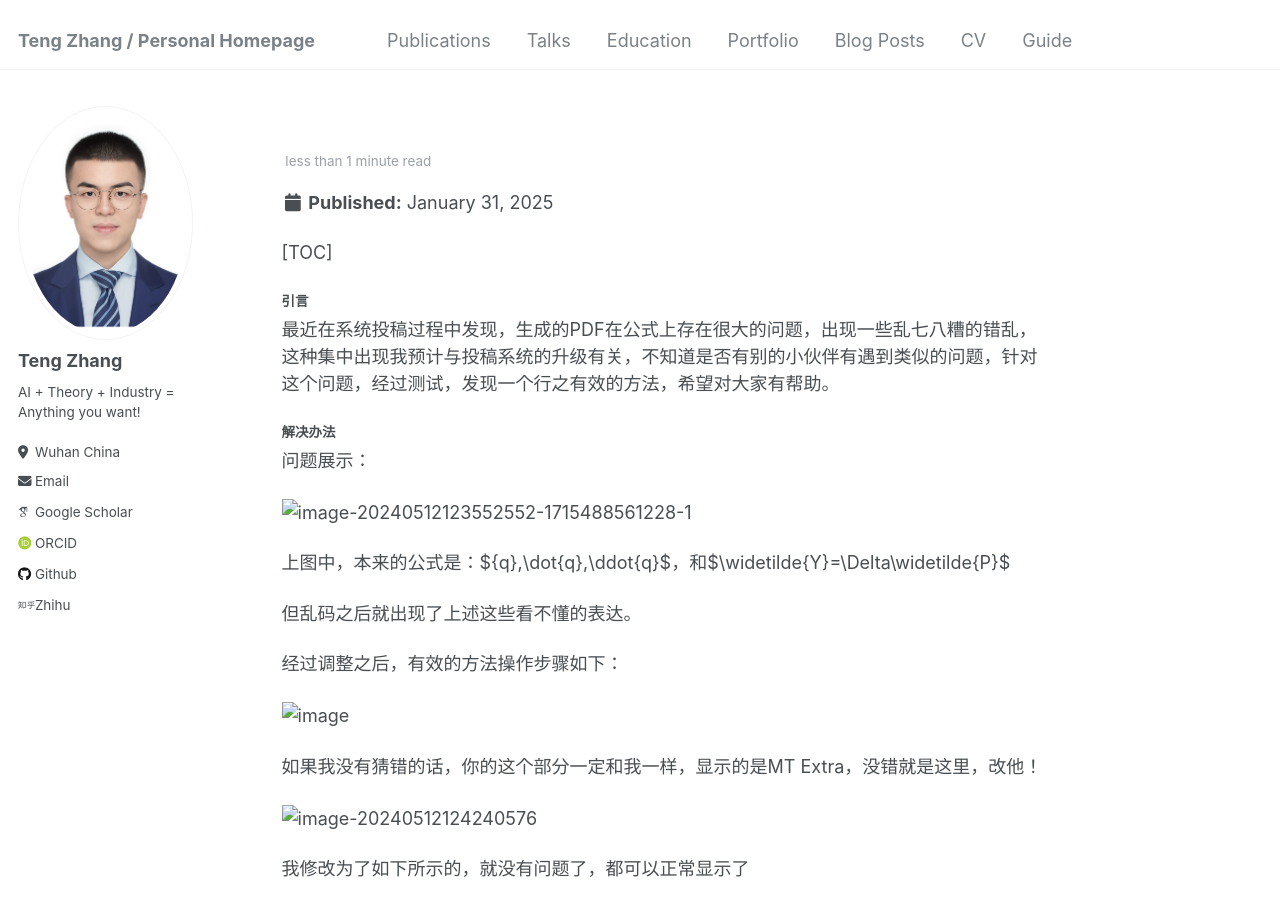
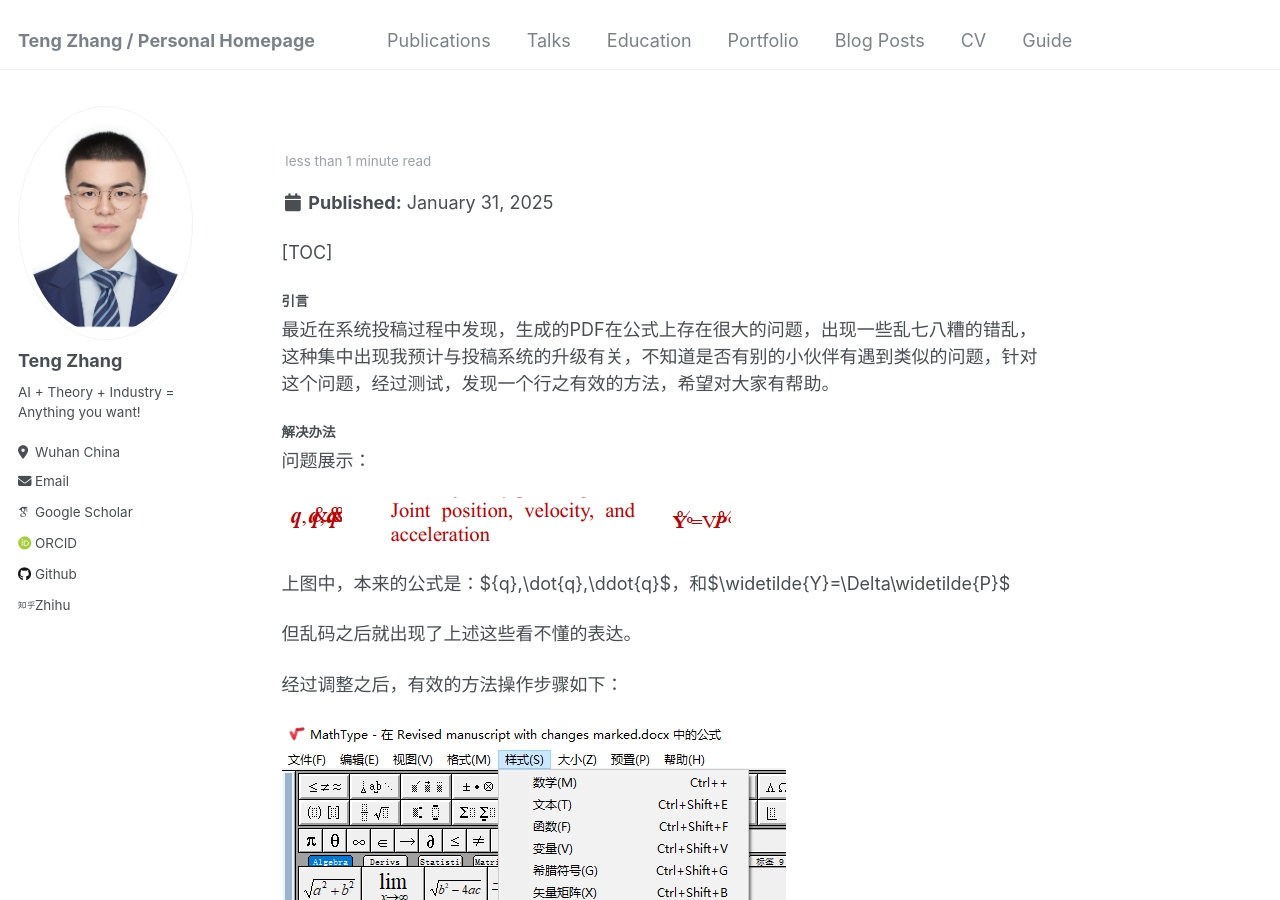
Before and after one commit to ZhangTeng-Hust/ZhangTeng-Hust.github.io, a Jekyll site: the page built from _posts/2024-07-20-blog2.md, in a window 1280 px wide and 900 px high. Built offline with Jekyll 4.4.1, drawn with Linux system fonts in a browser that asks for light colours; some web fonts are replaced.

Commit message:
Update 2024-07-20-blog2.md

```diff
--- a/_posts/2024-07-20-blog2.md
+++ b/_posts/2024-07-20-blog2.md
@@ -20,7 +20,7 @@ tags:
 
 问题展示：
 
-![image-20240512123552552-1715488561228-1](./.assets/image-20240512123552552-1715488561228-1.png)
+![image-20240512123552552-1715488561228-1](../images/image-20240512123552552-1715488561228-1.png)
 
 
 
@@ -30,15 +30,15 @@ tags:
 
 经过调整之后，有效的方法操作步骤如下：
 
-![image](./.assets/image-20240512124148492-1715488910364-3.png)
+![image](../images/image-20240512124148492-1715488910364-3.png)
 
 如果我没有猜错的话，你的这个部分一定和我一样，显示的是MT Extra，没错就是这里，改他！
 
-![image-20240512124240576](./.assets/image-20240512124240576-1715488961936-5-1738379251440-6.png)
+![image-20240512124240576](../images/image-20240512124240576-1715488961936-5-1738379251440-6.png)
 
 我修改为了如下所示的，就没有问题了，都可以正常显示了
 
-![image-20240512124401496](./.assets/image-20240512124401496-1715489044040-7.png)
+![image](../images/image-20240512124401496-1715489044040-7.png)
 
 
 
```
Also changed, not shown: other parts of _posts/2024-07-20-blog2.md (+1 -1 lines).
